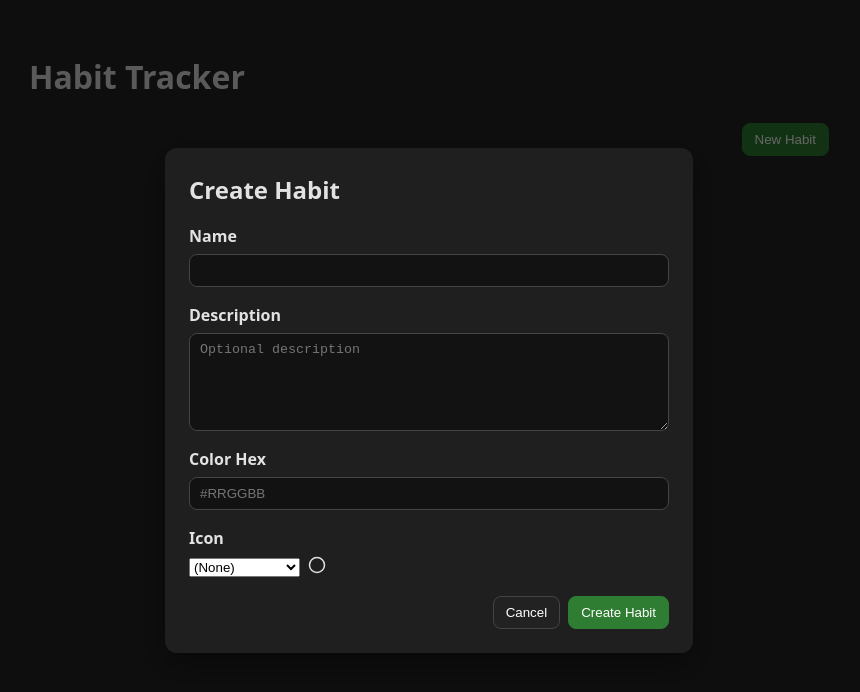
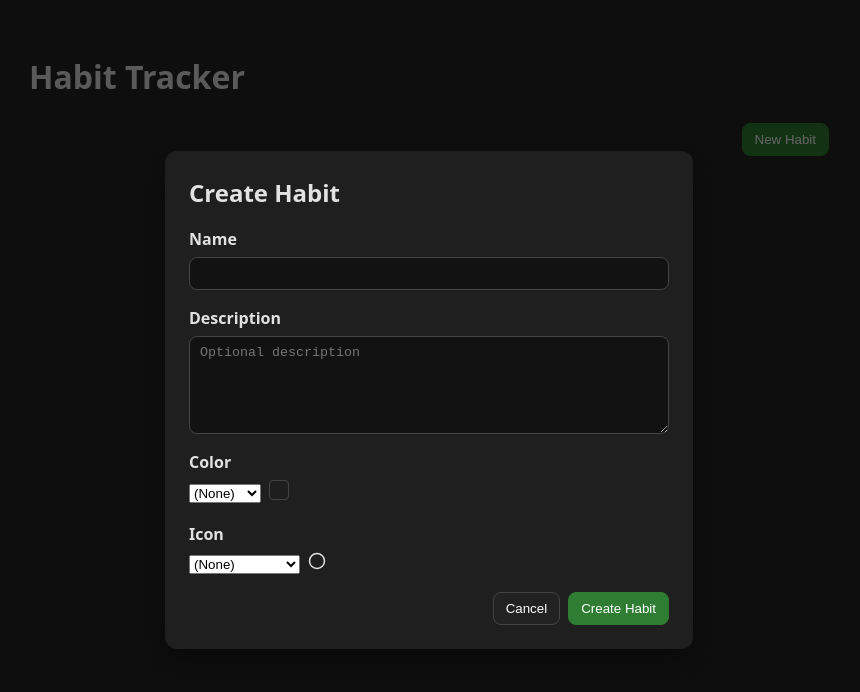
Before and after one commit to AndyC00/Habit_Tracker, a React (Vite) app in the folder frontend/: page / in a window 1280 px wide. Both pictures are taken after a click on the button "New Habit". Shown: the top 692 px of the page, without its empty margins (211-1071 px from the left). Built offline with nearby package versions, Linux system fonts and the light colour scheme.

Commit message:
color change by drop down added

```diff
--- a/frontend/src/App.tsx
+++ b/frontend/src/App.tsx
@@ -93,6 +93,34 @@ const ICON_OPTIONS: { key: IconKey; label: string }[] = [
   { key: "coffee", label: "Coffee" },
   { key: "focus", label: "Focus" },
   { key: "pomodoro", label: "Pomodoro" },
+];
+
+const COLOR_OPTIONS: { name: string; value: string }[] = [
+  { name: "Red", value: "#ef4444" },
+  { name: "Orange", value: "#f97316" },
+  { name: "Amber", value: "#f59e0b" },
+  { name: "Yellow", value: "#eab308" },
+  { name: "Lime", value: "#84cc16" },
+  { name: "Green", value: "#22c55e" },
+  { name: "Emerald", value: "#10b981" },
+  { name: "Teal", value: "#14b8a6" },
+  { name: "Cyan", value: "#06b6d4" },
+  { name: "Sky", value: "#0ea5e9" },
+  { name: "Blue", value: "#3b82f6" },
+  { name: "Indigo", value: "#6366f1" },
+  { name: "Violet", value: "#8b5cf6" },
+  { name: "Purple", value: "#a855f7" },
+  { name: "Fuchsia", value: "#d946ef" },
+  { name: "Pink", value: "#ec4899" },
+  { name: "Rose", value: "#f43f5e" },
+  { name: "Slate", value: "#64748b" },
+  { name: "Gray", value: "#6b7280" },
+  { name: "Zinc", value: "#71717a" },
+  { name: "Neutral", value: "#737373" },
+  { name: "Stone", value: "#78716c" },
+  { name: "Brown", value: "#92400e" },
+  { name: "Black", value: "#000000" },
+  { name: "White", value: "#ffffff" },
 ];
 
 // ------------------ main component ------------------
@@ -232,6 +260,7 @@ export default function App() {
     const trimmed = value.trim();
     return trimmed === "" ? null : trimmed;
   }
+
 
   async function submitForm(event: FormEvent<HTMLFormElement>) {
     event.preventDefault();
@@ -387,15 +416,32 @@ export default function App() {
             </label>
 
             <label>
-              Color Hex
-              <input
-                type="text"
-                value={formValues.colorHex}
-                onChange={(e) =>
-                  setFormValues({ ...formValues, colorHex: e.target.value })
-                }
-                placeholder="#RRGGBB"
-              />
+              Color
+              <div style={{ display: "flex", alignItems: "center", gap: 8 }}>
+                <select
+                  value={formValues.colorHex}
+                  onChange={(e) =>
+                    setFormValues({ ...formValues, colorHex: e.target.value })
+                  }
+                >
+                  <option value="">(None)</option>
+                  {COLOR_OPTIONS.map((c) => (
+                    <option key={c.value} value={c.value}>{c.name}</option>
+                  ))}
+                </select>
+                <span title={formValues.colorHex || "default"}>
+                  <span
+                    style={{
+                      width: 18,
+                      height: 18,
+                      display: "inline-block",
+                      borderRadius: 4,
+                      border: "1px solid #444",
+                      background: formValues.colorHex || "#1e1e1e",
+                    }}
+                  />
+                </span>
+              </div>
             </label>
 
             <label>
```
